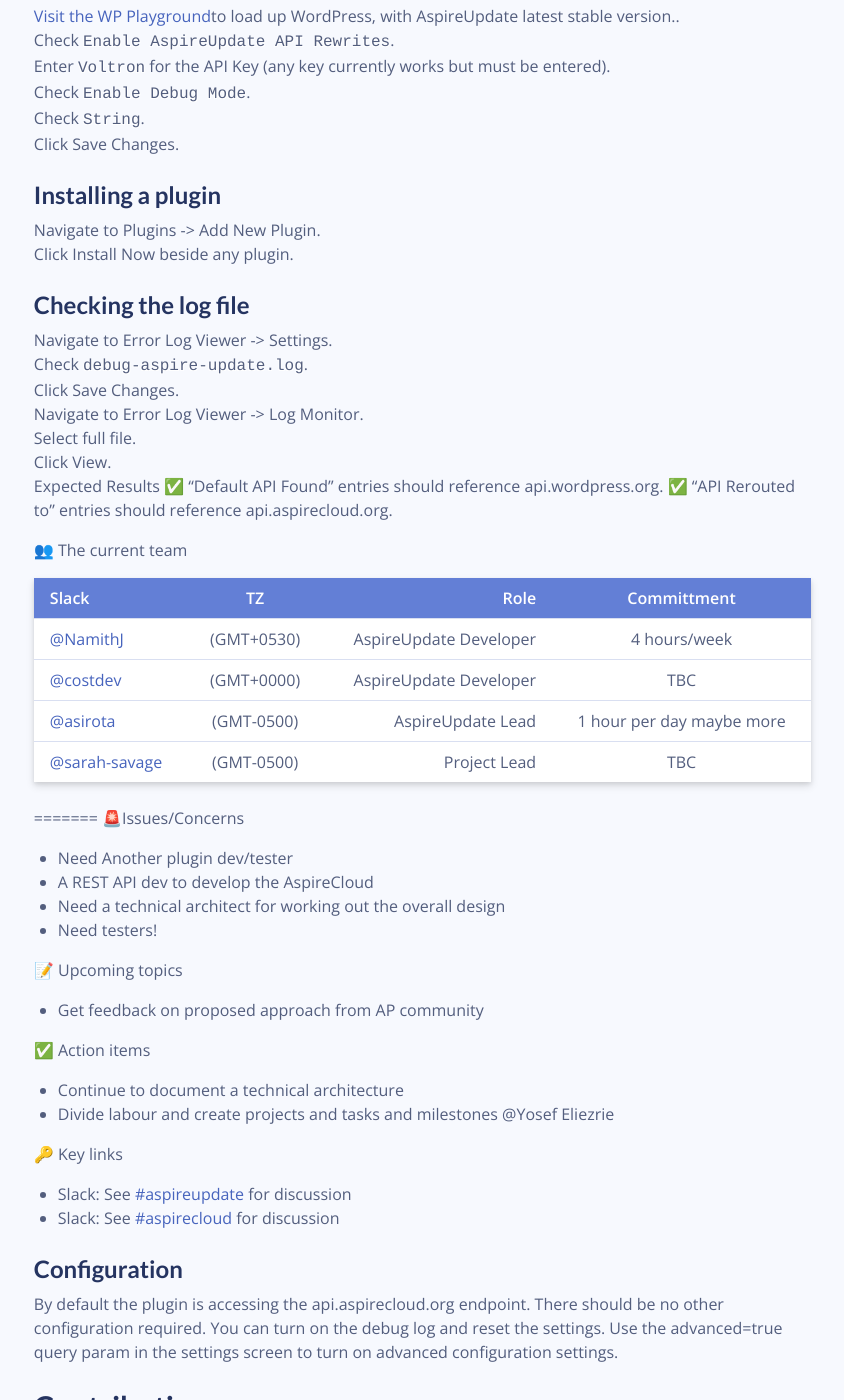
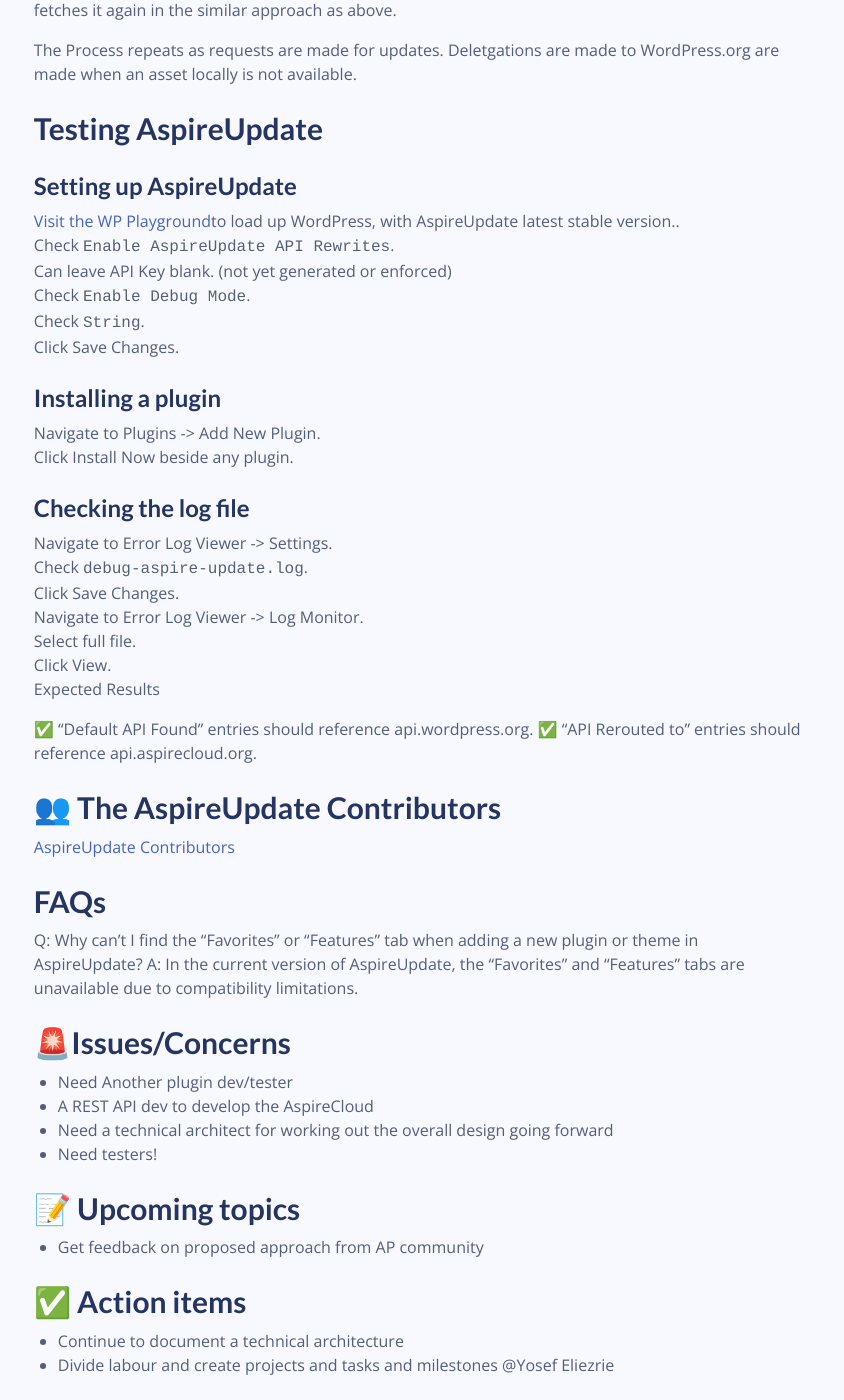
Before and after one commit to aspirepress/documentation, a Jekyll site: the page built from docs/aspireupdate/index.md, in a window 1280 px wide and 1400 px high, scrolled down 2074 px. Shown: the whole window, without its empty margins (373-1217 px from the left). Built offline with Jekyll 4.4.1, drawn with Linux system fonts in a browser that asks for light colours; comment, search, counter and statistics services are not loaded; some of the changed text lies outside the part shown.

Commit message:
Add updated contributors, diagrams of projects (#13)

```diff
--- a/docs/aspireupdate/index.md
+++ b/docs/aspireupdate/index.md
@@ -4,22 +4,25 @@ title: Welcome to AspireUpdate
 permalink: /aspireupdate/
 ---
 
-## What is AspireUpdate?
+# What is AspireUpdate?
 
-[AspireUpdate](https://github.com/aspirepress/AspireUpdate) is an open source project that enables WordPress sites to use an alternative repository for updates. The plugin reverts to WordPress.org repository when updates are not available in the configured mirror.
+[AspireUpdate](https://github.com/aspirepress/AspireUpdate) is an open source WordPress plugin that enables WordPress sites to use an alternative repository for updates. The plugin reverts to WordPress.org repository when updates are not available in the configured AspireCloud instance.
 
 ## How to install AspireUpdate
 
-Download and install AspireUpdate:
+Download and Install AspireUpdate:
 
-[In Development](https://github.com/aspirepress/AspireUpdate/tree/main)
+[Current Build](https://github.com/aspirepress/AspireUpdate/tree/main)
+[Stable Build](https://github.com/aspirepress/AspireUpdate/tree/main)
+[Releases](https://github.com/aspirepress/AspireUpdate/releases)
 
-WP Playground:
-[Testing Link in WP Playground](https://playground.wordpress.net/?blueprint-url=https://raw.githubusercontent.com/aspirepress/AspireUpdate/refs/heads/playground-ready/assets/playground/blueprint.json)
+No API Key is currently required.
 
-[WP Playground Blueprint](https://github.com/aspirepress/AspireUpdate/blob/playground-ready/assets/playground/blueprint.json)
+## Try AspireUpdate in WP Playground
 
-No API Key is required.
+[Try out AspireUpdate WP Playground](https://playground.wordpress.net/?blueprint-url=https://raw.githubusercontent.com/aspirepress/AspireUpdate/refs/heads/playground-ready/assets/playground/blueprint.json)
+
+[Look at WP Playground Blueprint.json](https://github.com/aspirepress/AspireUpdate/blob/playground-ready/assets/playground/blueprint.json)
 
 ## Design of Phase 1 of AspirePress
 
@@ -59,26 +62,34 @@ sequenceDiagram
 This approach has several benefits:
 
 1. Scopes down AspireSync entirely out of the solution for now. No federation between AspireClouds for now. Initial mirror(s) start with zero plugins or themes and grow organically as demand for hosting on mirror grows. Installation is greatly reduced as you need AspireUpdate plugin at the user's end and AspireCloud service to handle update requests and delegate to .org if there is no asset to serve from configured API update endpoint.
+
 2. Hosting companies can set this up for their default WordPress installs with default AspireClouds on their own. Let a million mirrors bloom!
+
 3. Aspire Updater plugin is installed on a site. User can choose from a list of known AspireClouds, or it can be locked to one by host.
+
 4. The plugin rewrites all API calls to api.aspirepress.org or to another AspireCloud powered API. AP maintains for now a set of trusted API end points which correspond to AspireCloud mirrors.
+
 5. If AspireCloud has a response, that requested asset is available, we give the asset back to plugin.
+
 6. If AspireCloud does not have the asset, AspireUodate then calls .org canonical repo. It fetches the asset, pushes the whole response to AspireCloud to populate the mirror with the requested asset. This is how a specific AspireCloud gets populated with new assets beyond manual population by a plugin or theme developer.
+
 7. AspireUpdate passes the response of asset back to WordPress for handling the update install process.
+
 8. AspireCloud receives the asset, stores it in the data store. It can later serve requests for newly acquired asset.
+
 9. The asset that was pulled in from .org will expire after say 1 day (configurable).
+
 10. Once the asset expires, future requests to AspireCloud tells AspireUpdate that it doesn’t have the asset, fetches it again in the similar approach as above.
+
 11. The Process repeats as requests are made for updates. Deletgations are made to WordPress.org are made when an asset locally is not available.
-
 
 ## Testing AspireUpdate
 
 ### Setting up AspireUpdate
 
-
 1. [Visit the WP Playground](https://playground.wordpress.net/?blueprint-url=https%3A%2F%2Fraw.githubusercontent.com%2Faspirepress%2FAspireUpdate%2Frefs%2Fheads%2Fplayground-ready%2Fassets%2Fplayground%2Fblueprint.json)to load up WordPress, with AspireUpdate latest stable version..
 2. Check `Enable AspireUpdate API Rewrites`.
-3. Enter `Voltron` for the API Key (any key currently works but must be entered).
+3. Can leave API Key blank. (not yet generated or enforced)
 4. Check `Enable Debug Mode`.
 5. Check `String`.
 6. Click Save Changes.
@@ -98,39 +109,38 @@ This approach has several benefits:
 6. Click View.
 
 Expected Results
+
 ✅ "Default API Found" entries should reference api.wordpress.org.
 ✅ "API Rerouted to" entries should reference api.aspirecloud.org.
 
-👥 The current team
+## 👥 The AspireUpdate Contributors
 
-| Slack                                            |     TZ     |                   Role |        Committment        |
-| :----------------------------------------------- | :--------: | ---------------------: | :-----------------------: |
-| [@NamithJ](https://github.com/namithj)           | (GMT+0530) | AspireUpdate Developer |       4 hours/week        |
-| [@costdev](https://github.com/costdev)           | (GMT+0000) | AspireUpdate Developer |            TBC            |
-| [@asirota](https://github.com/asirota)           | (GMT-0500) |      AspireUpdate Lead | 1 hour per day maybe more |
-| [@sarah-savage](https://github.com/sarah-savage) | (GMT-0500) |           Project Lead |            TBC            |
+[AspireUpdate Contributors](https://github.com/aspirepress/AspireUpdate/graphs/contributors)
 
-=======
-🚨Issues/Concerns
+## FAQs
+
+Q: Why can’t I find the “Favorites” or “Features” tab when adding a new plugin or theme in AspireUpdate?
+A: In the current version of AspireUpdate, the “Favorites” and “Features” tabs are unavailable due to compatibility limitations.
+
+## 🚨Issues/Concerns
 
 - Need Another plugin dev/tester
 - A REST API dev to develop the AspireCloud
-- Need a technical architect for working out the overall design
+- Need a technical architect for working out the overall design going forward
 - Need testers!
 
-📝 Upcoming topics
+## 📝 Upcoming topics
 
 - Get feedback on proposed approach from AP community
 
-✅ Action items
+## ✅ Action items
 
 - Continue to document a technical architecture
 - Divide labour and create projects and tasks and milestones @Yosef Eliezrie
 
-🔑 Key links
+## 🔑 Key links
 
 - Slack: See [#aspireupdate](https://app.slack.com/client/T07Q5LB7W23/C07Q88M2KQF) for discussion
-- Slack: See [#aspirecloud](https://app.slack.com/client/T07Q5LB7W23/C07QYT2BRQ9) for discussion
 
 ### Configuration
 
```
Also changed, not shown: docs/aspirecloud/index.md (+17 -22 lines), docs/aspiresync/index.md (+14 -9 lines), docs/index.md (+3 -5 lines).
